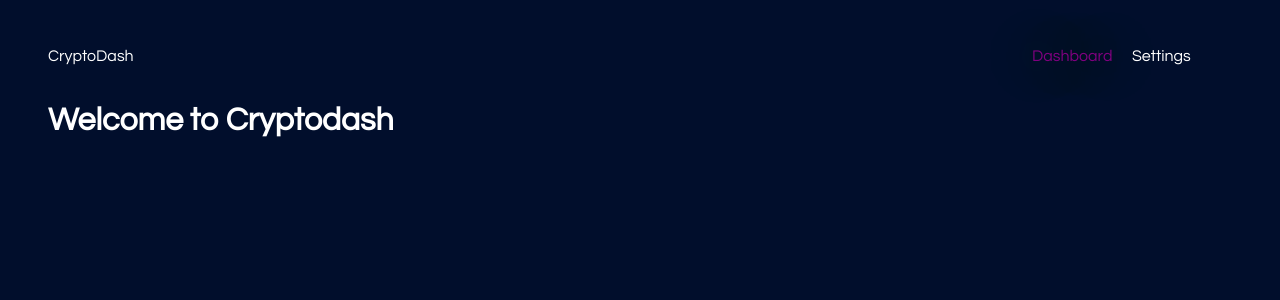
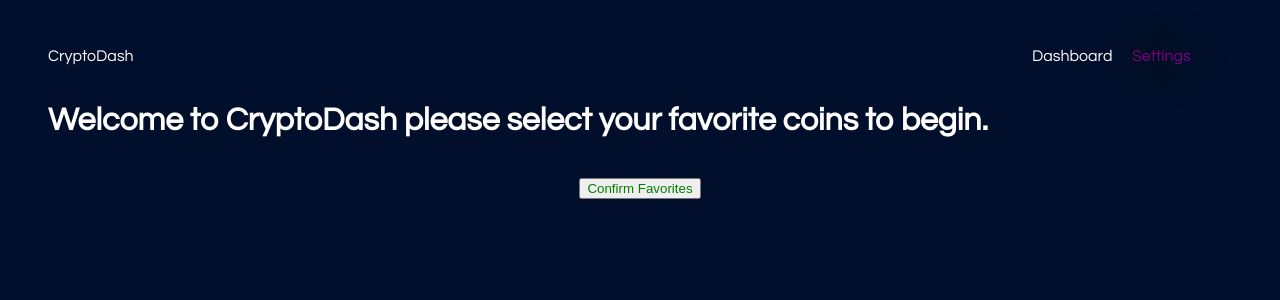
Before and after one commit to richigro/crypto-dash, a React (Create React App) app: page / in a window 1280 px wide. Shown: the top 300 px of the page. Built offline with nearby package versions, Linux system fonts and the light colour scheme.

Commit message:
settings page and simple local storage

```diff
--- a/src/App/App.js
+++ b/src/App/App.js
@@ -2,11 +2,11 @@ import React from 'react';
 import styled from 'styled-components';
 import './App.css'
 
-import Welcome from './Welcome';
+import Welcome from '../Settings/Welcome';
 import AppBar from './AppBar';
 import AppLayout from './AppLayout';
-
 import AppProvider from './AppProvider';
+import Settings from '../Settings';
 
 
 export default function App() {
@@ -14,7 +14,7 @@ export default function App() {
     <AppLayout>
       <AppProvider>
         <AppBar/>
-        <Welcome />
+        <Settings/>
       </AppProvider>
     </AppLayout>
   );
--- a/src/App/AppBar.js
+++ b/src/App/AppBar.js
@@ -25,9 +25,9 @@ function toProperCase(lowerCaseString) {
 }
 
 function ControlButton({name, active, ...props}) {
-  const [page, setPage] = React.useContext(AppContext);
-  return (<ControlButtonElement active={page === name} onClick={() => {
-    setPage(name);
+  const [pageState, setPageState] = React.useContext(AppContext);
+  return (<ControlButtonElement active={pageState.page === name} onClick={() => {
+    setPageState((prevState) => ({...prevState, page: name}));
   }}{...props}>{toProperCase(name)}</ControlButtonElement>)
 }
 export default function() {
--- a/src/App/AppProvider.js
+++ b/src/App/AppProvider.js
@@ -1,8 +1,21 @@
 import React from 'react';
+
 export const AppContext = React.createContext();
 
+const pageSettings = () => {
+  let cryptoDashData = JSON.parse(localStorage.getItem('cryptoDash'));
+  if(!cryptoDashData) {
+    return ({page: 'settings', firstVisit: true})
+  }
+  return {page:'dashboard', firstVisit: false}
+}
+
 export default function AppProvider(props) {
-  const [page, setPage] = React.useState('dashboard')
-  const value = [page, setPage];
+  const [pageState, setPageState] = React.useState(pageSettings())
+  const confirmFavorites = () => {
+    setPageState({firstVisit: false, page: 'dashboard'})
+    localStorage.setItem('cryptoDash', JSON.stringify({test: 'hello'}))
+  }
+  const value = [pageState, setPageState, confirmFavorites];
   return <AppContext.Provider value={value} {...props}/>
 }
--- a/src/App/Welcome.js
+++ /dev/null
@@ -1,10 +0,0 @@
-import React from 'react';
-
-
-export default function Welcome() {
-    return (
-      <div>
-        <h1>Welcome to Cryptodash</h1>
-      </div>
-    );
-  };
--- /dev/null
+++ b/src/Settings/ConfirmButton.js
@@ -0,0 +1,25 @@
+import React from 'react';
+import styled from 'styled-components';
+
+import { AppContext } from '../App/AppProvider';
+
+const ConfirmButton = styled.button`
+ margin: 20px;
+ color: green;
+ cursor: pointer;
+`
+const CenterDiv = styled.div`
+  display: grid;
+  justify-content: center;
+`
+
+export default function() {
+  const [pageState, setPageState, confirmFavorites] = React.useContext(AppContext);
+  return(
+    <CenterDiv>
+      <ConfirmButton onClick={confirmFavorites}>
+        Confirm Favorites
+      </ConfirmButton>
+    </CenterDiv>
+  )
+}
--- /dev/null
+++ b/src/Settings/Welcome.js
@@ -0,0 +1,14 @@
+import React from 'react';
+
+import { AppContext } from '../App/AppProvider';
+
+
+export default function Welcome() {
+  const [pageState] = React.useContext(AppContext);
+  console.log('the page state', pageState)
+    return (
+      <div>
+        <h1>{pageState.firstVisit ? 'Welcome to CryptoDash please select your favorite coins to begin.': '' }</h1>
+      </div>
+    );
+  };
--- /dev/null
+++ b/src/Settings/index.js
@@ -0,0 +1,10 @@
+import React from "react";
+import ConfirmButton from "./ConfirmButton";
+import Welcome from "./Welcome";
+
+export default function() {
+  return <div>
+    <Welcome/>
+    <ConfirmButton/>
+  </div>
+}
```
